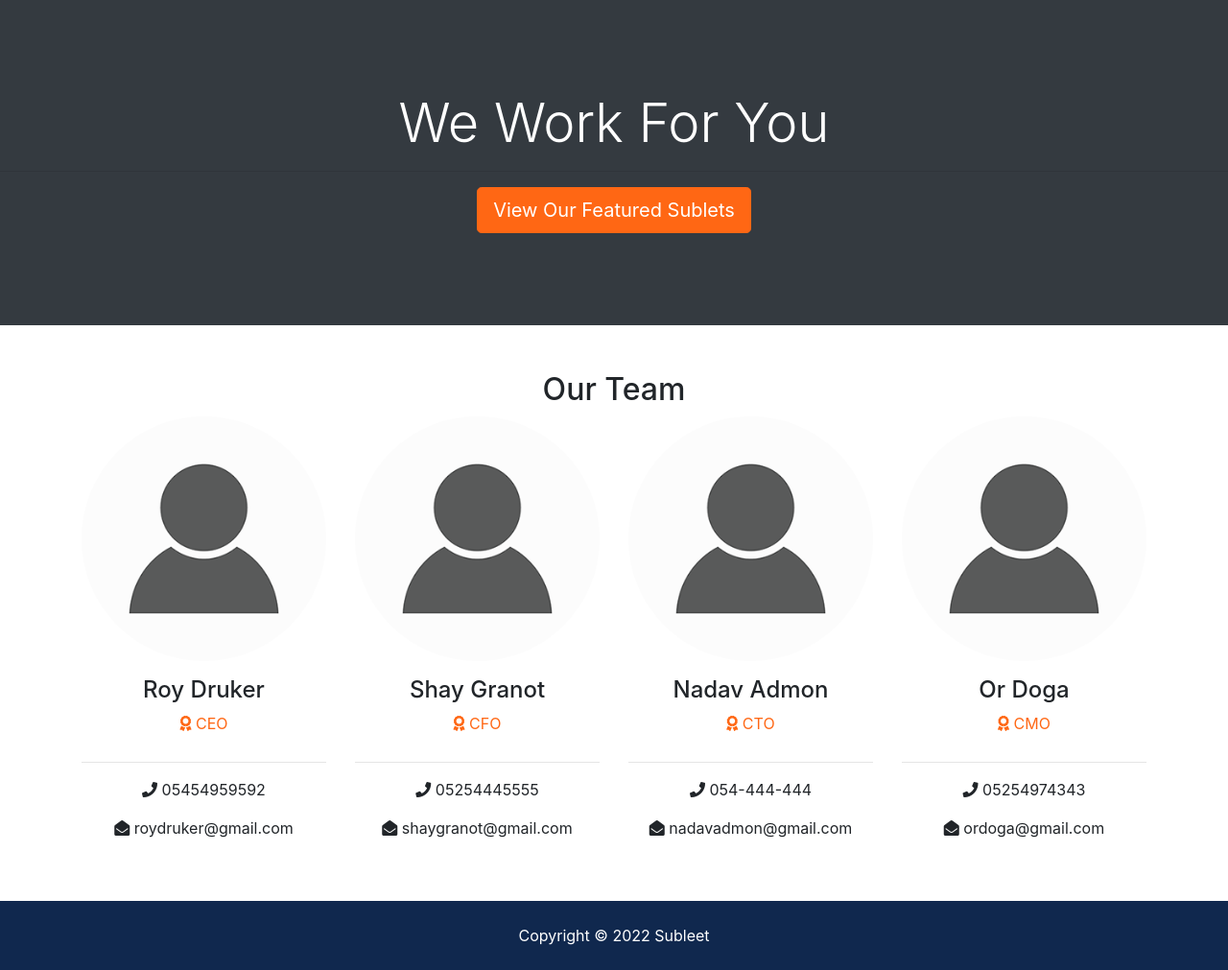
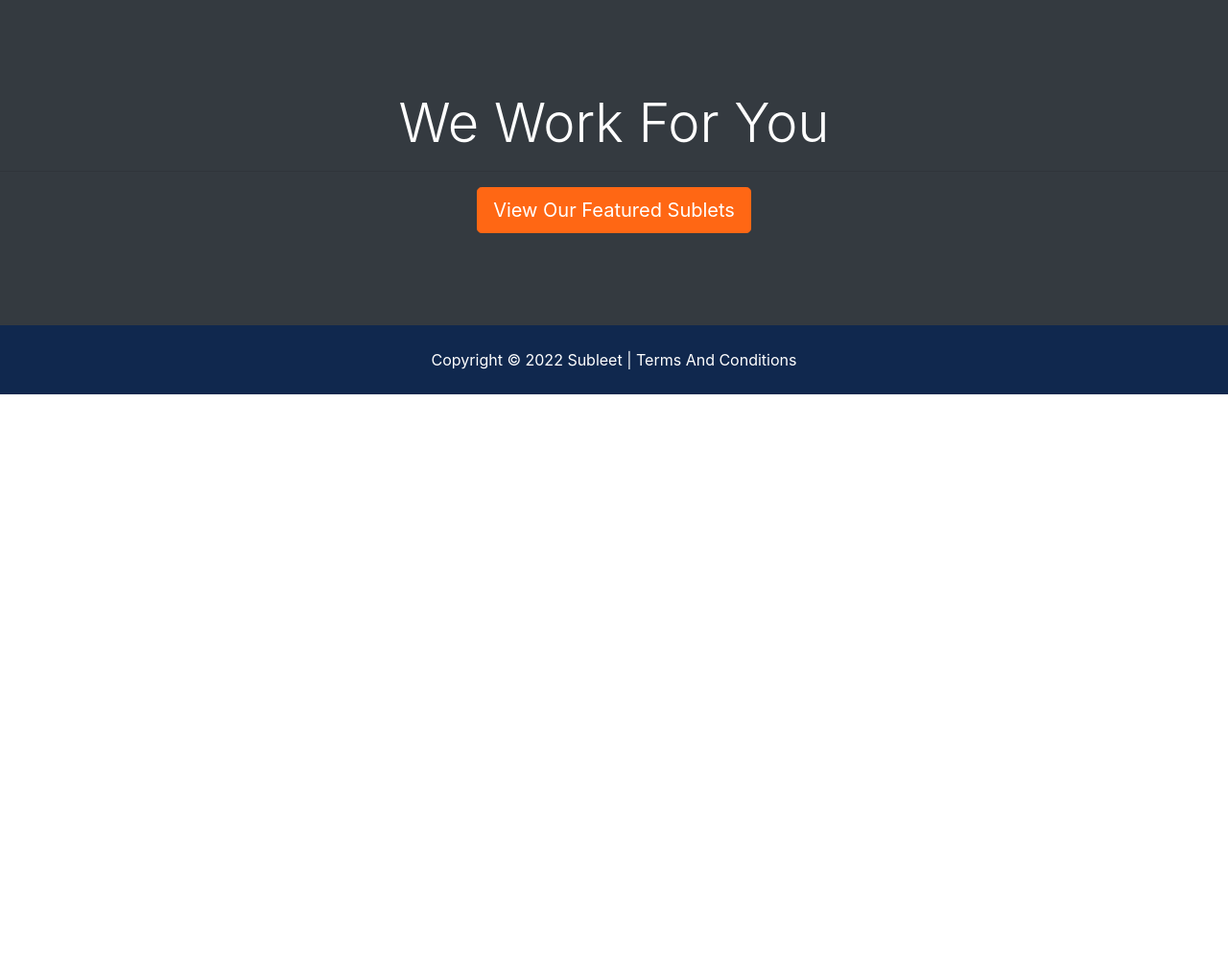
Before and after one commit to Drukerroy/Subleet, a Django app: page /about in a window 1280 px wide. Shown: the part 601-1612 px from the top of the page at 96% size. After the commit the page ends 1012 px from the top, so only its background shows below. Run offline with Django 3.2, Linux system fonts and the light colour scheme; some libraries are stand-ins or nearby versions.

Commit message:
terms and conditions

```diff
--- a/pages/urls.py
+++ b/pages/urls.py
@@ -3,5 +3,7 @@ from . import views
 
 urlpatterns = [
     path('', views.index, name='index'),
-    path('about', views.about, name='about')
+    path('about', views.about, name='about'),
+    path('terms_and_conditions', views.terms_and_conditions,
+         name='terms_and_conditions')
 ]
--- a/pages/views.py
+++ b/pages/views.py
@@ -3,8 +3,10 @@ from listings.models import Listing
 from realtors.models import Realtor
 from listings.choices import price_choices, sublet_choices, state_choices
 
+
 def index(request):
-    listings = Listing.objects.order_by('-list_date').filter(is_published=True)[:3]
+    listings = Listing.objects.order_by(
+        '-list_date').filter(is_published=True)[:3]
     context = {
         'listings': listings,
         'state_choices': state_choices,
@@ -13,6 +15,7 @@ def index(request):
     }
 
     return render(request, 'pages/index.html', context)
+
 
 def about(request):
     realtors = Realtor.objects.order_by('-hire_date')
@@ -24,3 +27,8 @@ def about(request):
     }
 
     return render(request, 'pages/about.html', context)
+
+
+def terms_and_conditions(request):
+
+    return render(request, 'pages/terms_and_conditions.html')
--- a/templates/pages/about.html
+++ b/templates/pages/about.html
@@ -59,91 +59,6 @@
     <a href="{% url 'listings' %}" class="btn btn-warning text-white btn-lg">View Our Featured Sublets</a>
   </section>
 
-  <!-- Team -->
-  <section id="team" class="py-5">
-    <div class="container">
-      <h2 class="text-center">Our Team</h2>
-      <div class="row text-center">
-
-        <!-- Roy -->
-        <div class="col-md-3">
-          <img src="{% static 'img/person_icon.png' %}" alt="" class="rounded-circle mb-3">
-          <h4>Roy Druker</h4>
-          <p class="text-warning">
-            <i class="fas fa-award text-warning mb-3"></i> CEO</p>
-          <hr>
-          <p>
-            <i class="fas fa-phone"></i> 05454959592</p>
-          <p>
-            <i class="fas fa-envelope-open"></i> roydruker@gmail.com</p>
-        </div>
-
-        <!-- Shay -->
-        <div class="col-md-3">
-          <img src="{% static 'img/person_icon.png' %}" alt="" class="rounded-circle mb-3">
-          <h4>Shay Granot</h4>
-          <p class="text-warning">
-            <i class="fas fa-award text-warning mb-3"></i> CFO</p>
-          <hr>
-          <p>
-            <i class="fas fa-phone"></i> 05254445555</p>
-          <p>
-            <i class="fas fa-envelope-open"></i> shaygranot@gmail.com</p>
-        </div>
-
-        <!-- Nadav -->
-        <div class="col-md-3">
-          <img src="{% static 'img/person_icon.png' %}" alt="" class="rounded-circle mb-3">
-          <h4>Nadav Admon</h4>
-          <p class="text-warning">
-            <i class="fas fa-award text-warning mb-3"></i> CTO</p>
-          <hr>
-          <p>
-            <i class="fas fa-phone"></i> 054-444-444</p>
-          <p>
-            <i class="fas fa-envelope-open"></i> nadavadmon@gmail.com</p>
-        </div>
-
-        <!-- Or -->
-        <div class="col-md-3">
-          <img src="{% static 'img/person_icon.png' %}" alt="" class="rounded-circle mb-3">
-          <h4>Or Doga</h4>
-          <p class="text-warning">
-            <i class="fas fa-award text-warning mb-3"></i> CMO</p>
-          <hr>
-          <p>
-            <i class="fas fa-phone"></i> 05254974343</p>
-          <p>
-            <i class="fas fa-envelope-open"></i> ordoga@gmail.com</p>
-        </div>
-
-        {% comment %}
-        {% if realtors %}
-          {% for realtor in realtors %}
-          <div class="col-md-3">
-            <img src="{{ realtor.photo.url }}" alt="" class="rounded-circle mb-3">
-            <h4>{{ realtor.name }}</h4>
-            <p class="text-warning">
-              <i class="fas fa-award text-warning mb-3"></i> Realtor</p>
-            <hr>
-            <p>
-              <i class="fas fa-phone"></i> {{ realtor.phone }}</p>
-            <p>
-              <i class="fas fa-envelope-open"></i> {{ realtor.email }}</p>
-          </div>
-
-          {% endfor %}
-
-
-        {% else %}
-          <div class="col-md-12">
-            <p>No Realtors Available</p>
-          </div>
-
-        {% endif %}
-
-        {% endcomment %}
-
       </div>
     </div>
   </section>
--- a/templates/partials/_footer.html
+++ b/templates/partials/_footer.html
@@ -1,5 +1,5 @@
 <!-- Footer -->
   <footer id="main-footer" class="py-4 bg-primary text-white text-center">
     Copyright &copy;
-    <span class="year"></span> Subleet
+    <span class="year"></span> Subleet | <a class="py-4 text-white text-center" href="{% url 'terms_and_conditions' %}">Terms And Conditions</a>
   </footer>
```
Also changed, not shown: templates/pages/terms_and_conditions.html (added, +36 -0 lines).
